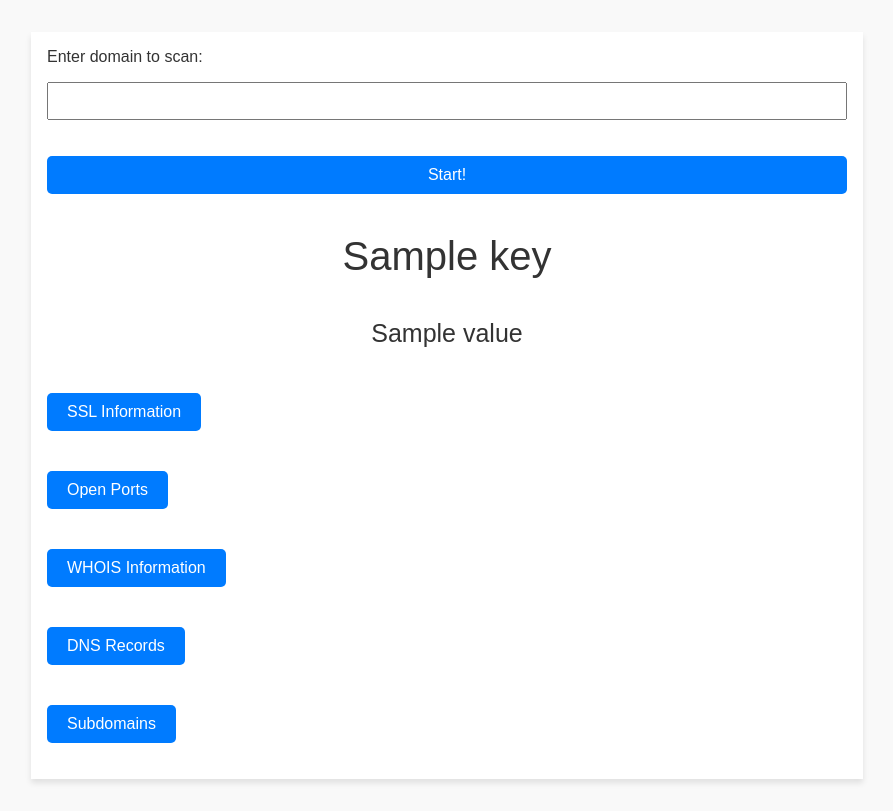
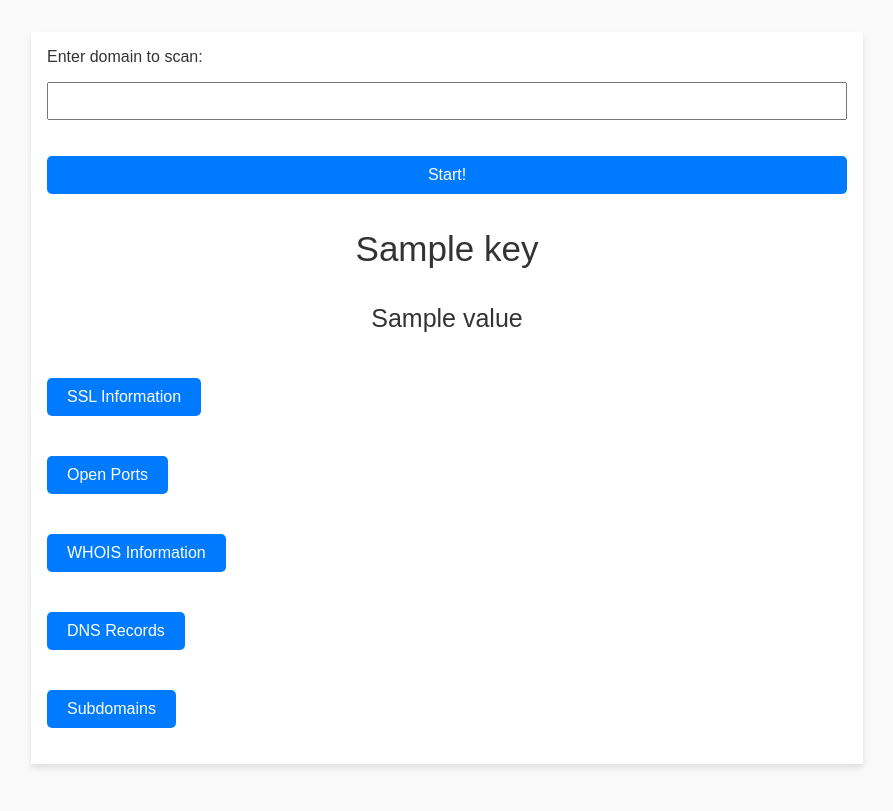
Before and after one commit to kelma01/domain_analyzer, a Django app: template domain_analyzer/main/templates/domain_analyzer.html in a window 1280 px wide. Shown: the part 65-876 px from the top of the page, without its empty margins (193-1086 px from the left). After the commit the page ends 833 px from the top, so only its background shows below. Run offline with Django 5.2, Linux system fonts and the light colour scheme; the template is opened without the code that fills it: most values are stand-ins (such as "Sample title", 1, 10 or a date in 2020); parts of the project's set-up code (start-up, migrations or seed data) failed here and were passed over.

Commit message:
added some todo's n notes

```diff
--- a/domain_analyzer/main/templates/domain_analyzer.html
+++ b/domain_analyzer/main/templates/domain_analyzer.html
@@ -24,7 +24,7 @@
                 <tbody>
                     {% for key, value in ip_info.items %}
                         <tr>
-                            <p style="font-size:40px;" align="center">{{ key }}</p>
+                            <p style="font-size:35px;" align="center">{{ key }}</p> <!-- buraya daha güzel bir görüntü katılacak -->
                             <p style="font-size:25px;" align="center">{{ value }}</p>
                         </tr>
                     {% endfor %}
```
